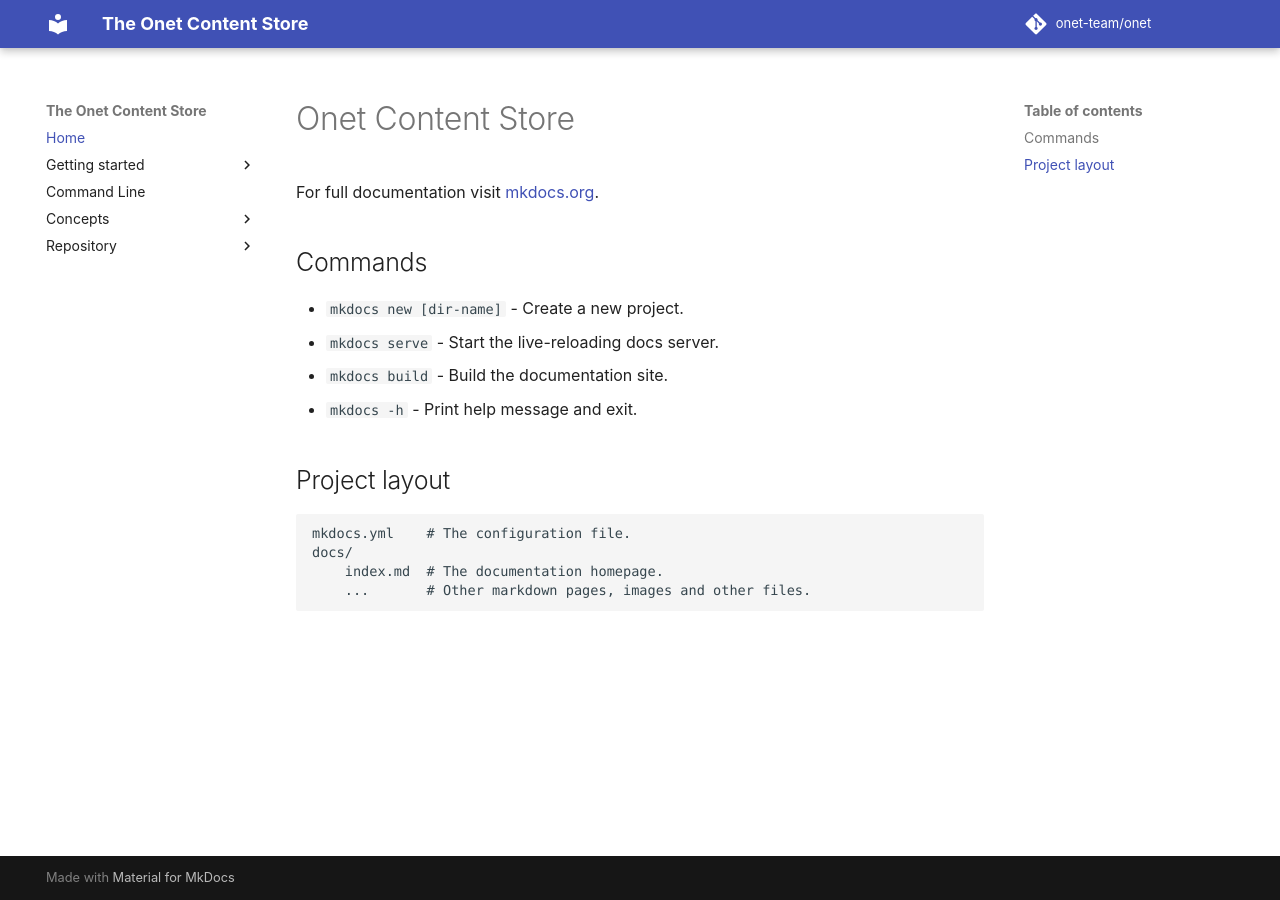
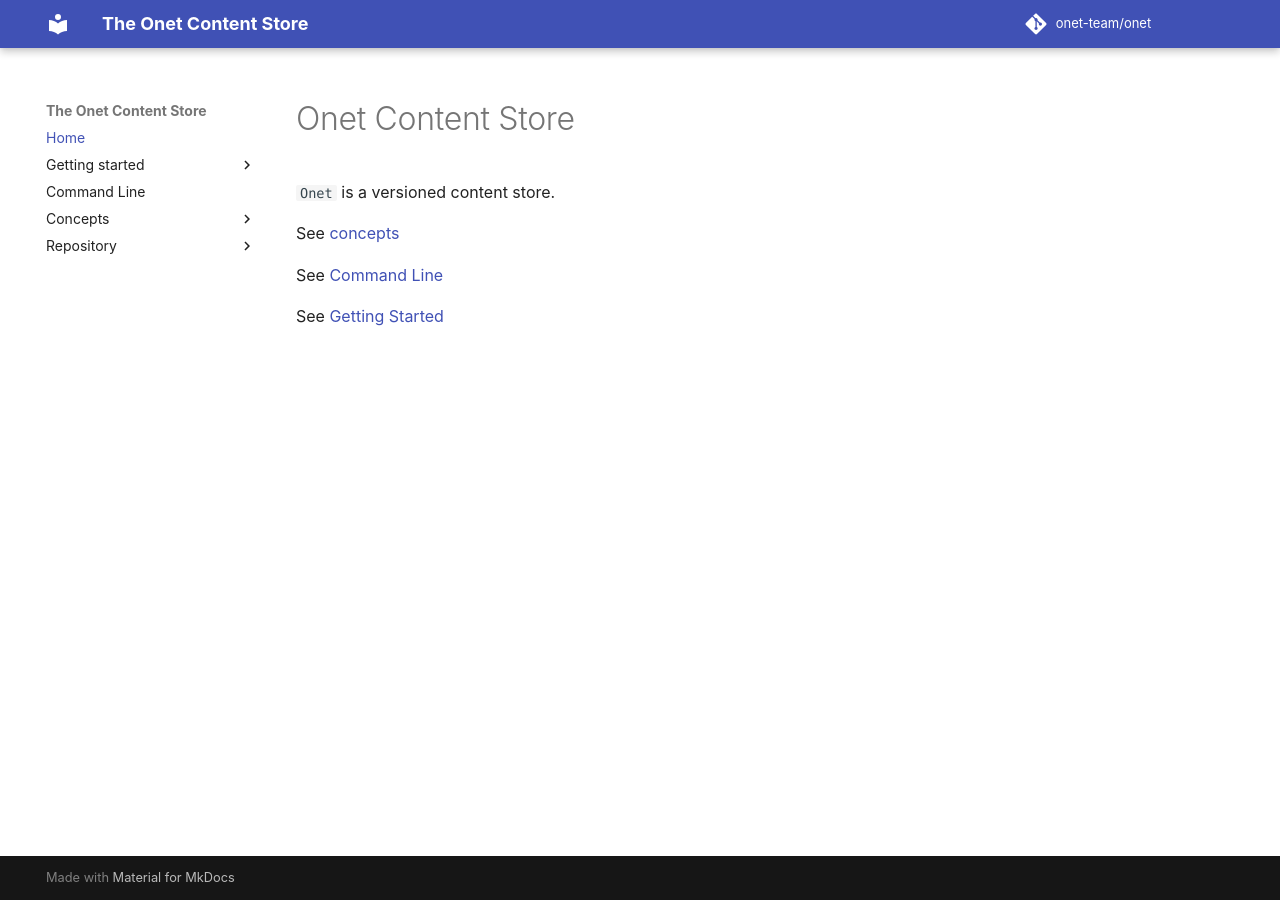
Before and after one commit to onet-team/onet, an MkDocs documentation site: the page built from docs/index.md, in a window 1280 px wide. Built offline with MkDocs 1.6.1 and Material for MkDocs 9.7.7, drawn with Linux system fonts in a browser that asks for light colours; comment, search, counter and statistics services are not loaded.

Commit message:
Updated index.md

```diff
--- a/docs/index.md
+++ b/docs/index.md
@@ -1,17 +1,9 @@
 # Onet Content Store
 
-For full documentation visit [mkdocs.org](https://www.mkdocs.org).
+`Onet` is a versioned content store.
 
-## Commands
+See [concepts](concepts/overview.md)
 
-* `mkdocs new [dir-name]` - Create a new project.
-* `mkdocs serve` - Start the live-reloading docs server.
-* `mkdocs build` - Build the documentation site.
-* `mkdocs -h` - Print help message and exit.
+See [Command Line](command-line.md)
 
-## Project layout
-
-    mkdocs.yml    # The configuration file.
-    docs/
-        index.md  # The documentation homepage.
-        ...       # Other markdown pages, images and other files.
+See [Getting Started](getting-started.md)
```
